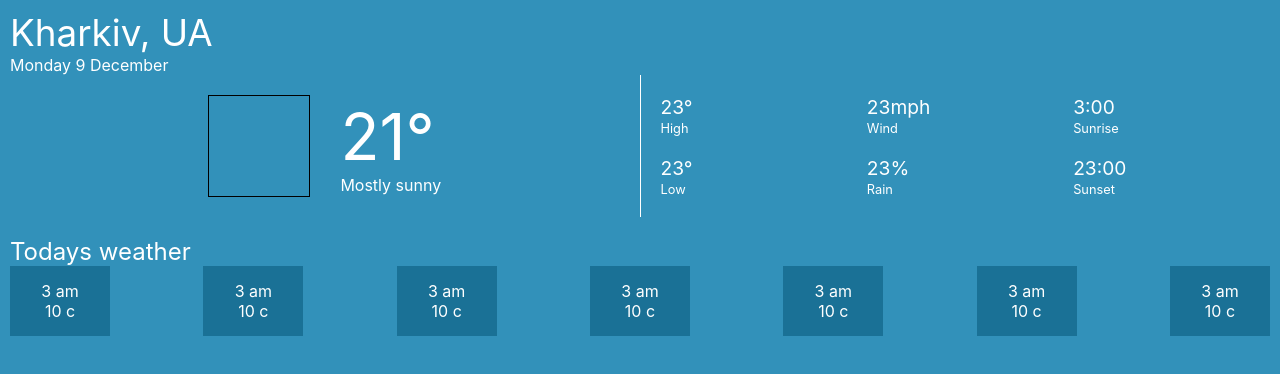
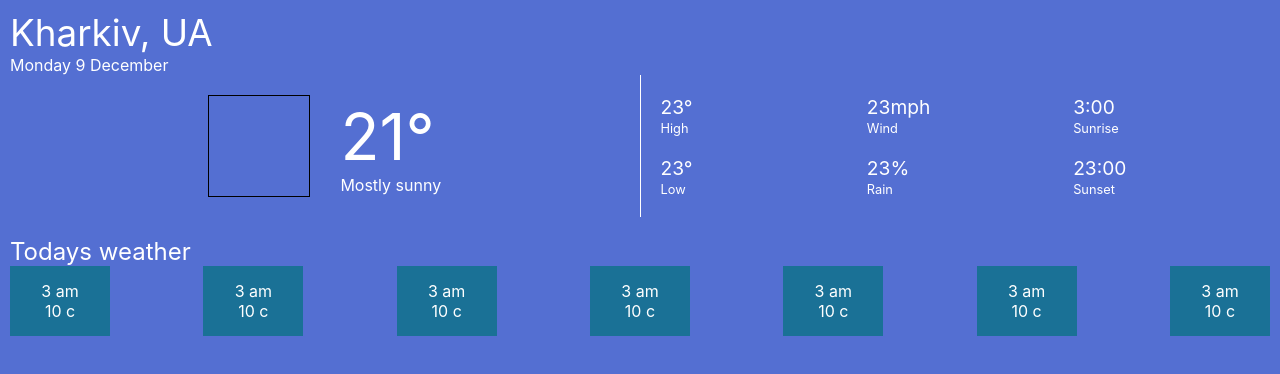
Before and after one commit to turbolukoshko/weather-app, a React (Create React App) app: page / in a window 1280 px wide. Shown: the top 374 px of the page. Built offline with nearby package versions, Linux system fonts and the light colour scheme.

Commit message:
changed the main background

```diff
--- a/src/App.css
+++ b/src/App.css
@@ -20,6 +20,6 @@ ul {
 }
 
 .App {
-  background: rgb(50, 145, 186);
+  background: rgb(84,111,210);
   padding: 10px;
 }
```
